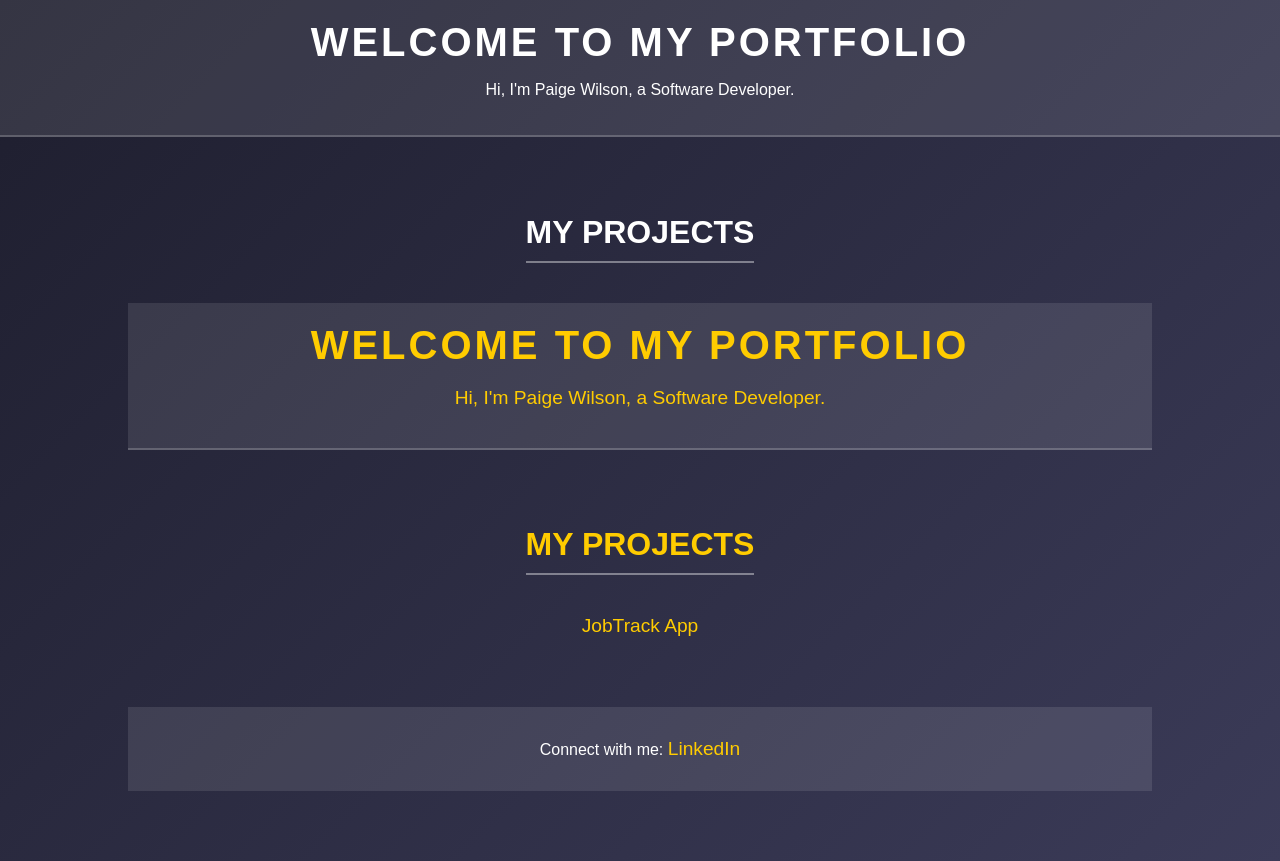
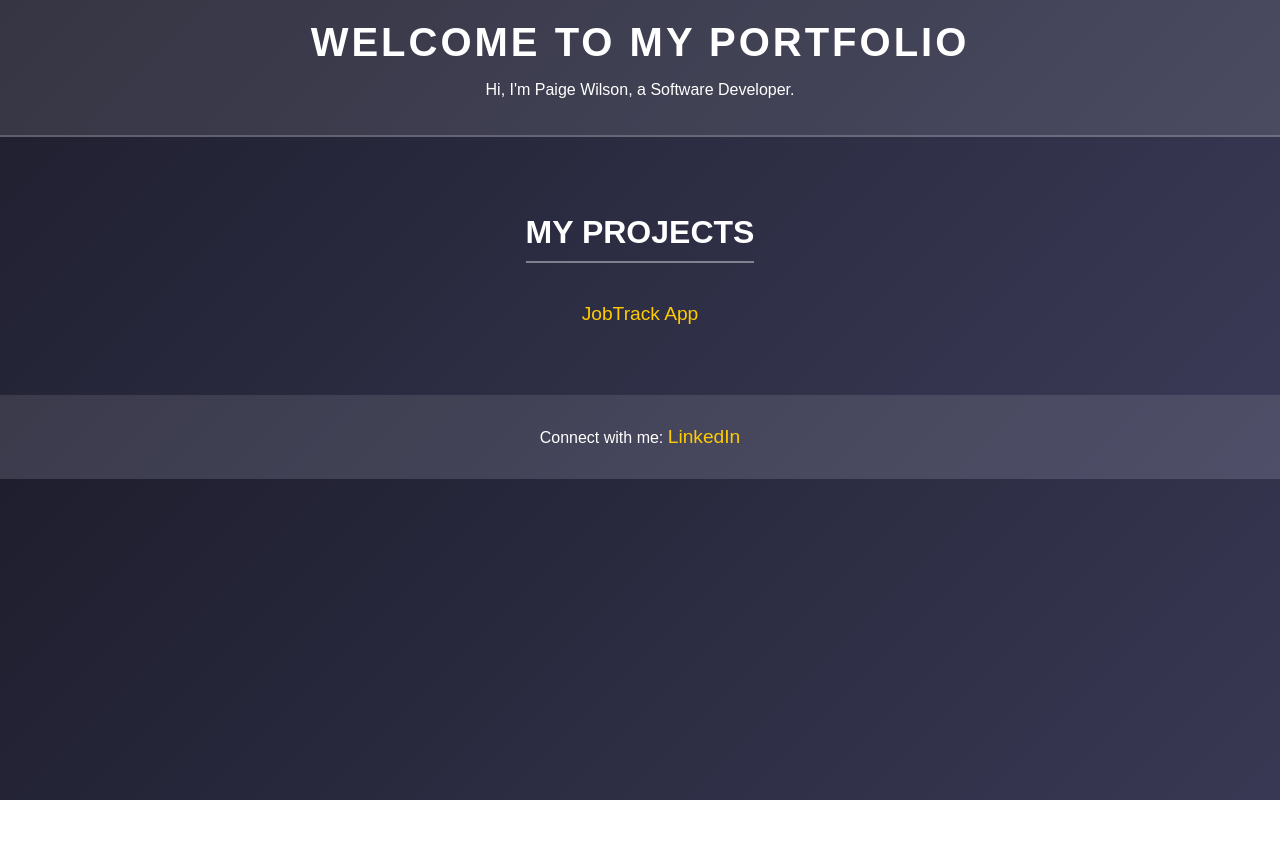
Before and after one commit to Ruby8422/.github.io, a plain HTML site: page index.html in a window 1280 px wide. After the commit the page ends 800 px from the top, so only its background shows below. Drawn offline with Linux system fonts and the light colour scheme.

Commit message:
Update index.html

```diff
--- a/index.html
+++ b/index.html
@@ -15,28 +15,11 @@
     <section>
         <h2>My Projects</h2>
         <ul>
-            <li><a href="<!DOCTYPE html>
-<html lang="en">
-<head>
-    <meta charset="UTF-8">
-    <meta name="viewport" content="width=device-width, initial-scale=1.0">
-    <meta http-equiv="X-UA-Compatible" content="ie=edge">
-    <title>Paige Wilson's Portfolio</title>
-    <link rel="stylesheet" href="styles.css"> <!-- Optional CSS file -->
-</head>
-<body>
-    <header>
-        <h1>Welcome to My Portfolio</h1>
-        <p>Hi, I'm Paige Wilson, a Software Developer.</p>
-    </header>
-    <section>
-        <h2>My Projects</h2>
-        <ul>
             <li><a href="https://github.com/Ruby8422/JobTrackApp.git">JobTrack App</a></li>
         </ul>
     </section>
     <footer>
-        <p>Connect with me: <a href="https://linkedin.com/in/paigewilson">LinkedIn</a></p>
+        <p>Connect with me: <a href="https://linkedin.com/in/paigenwilson">LinkedIn</a></p>
     </footer>
 </body>
 </html>
```
